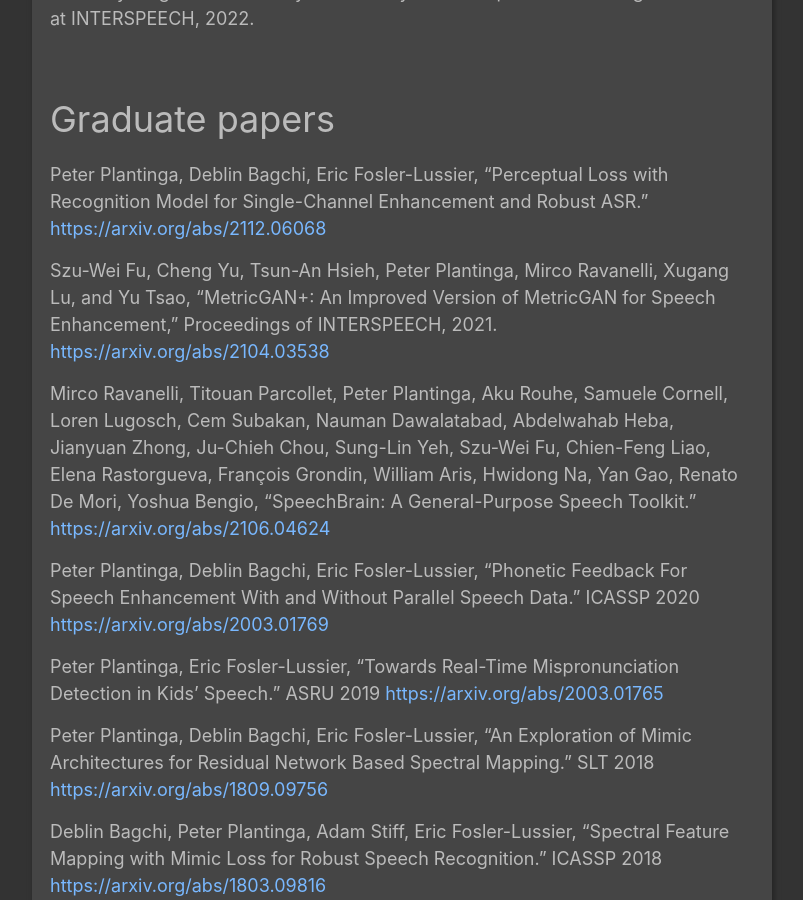
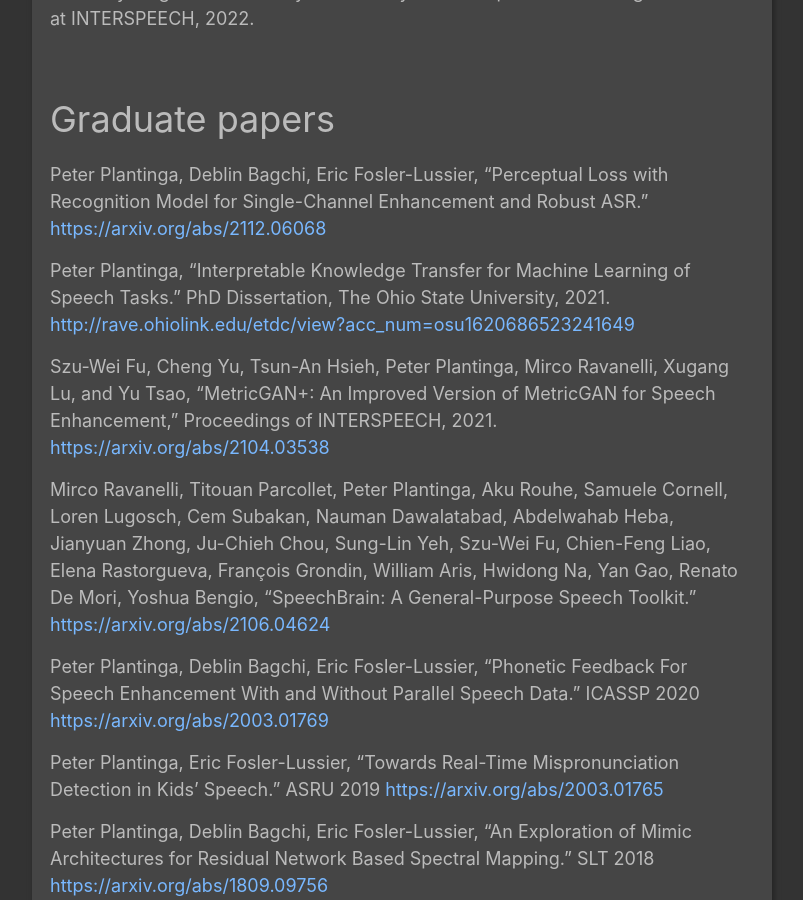
Before and after one commit to pplantinga/massey-plantinga.com, a Jekyll site: the page built from papers.md, in a window 1280 px wide and 900 px high, scrolled down 731 px. Shown: the whole window, without its empty margins (238-1041 px from the left). Built offline with Jekyll 4.4.1, drawn with Linux system fonts in a browser that asks for light colours.

Commit message:
Add dissertation

```diff
--- a/papers.md
+++ b/papers.md
@@ -22,6 +22,10 @@
 Peter Plantinga, Deblin Bagchi, Eric Fosler-Lussier, "Perceptual Loss with
 Recognition Model for Single-Channel Enhancement and Robust ASR."
 [https://arxiv.org/abs/2112.06068](https://arxiv.org/abs/2112.06068)
+
+Peter Plantinga, "Interpretable Knowledge Transfer for Machine Learning of Speech Tasks."
+PhD Dissertation, The Ohio State University, 2021.
+[http://rave.ohiolink.edu/etdc/view?acc_num=osu1620686523241649](http://rave.ohiolink.edu/etdc/view?acc_num=osu1620686523241649)
 
 Szu-Wei Fu, Cheng Yu, Tsun-An Hsieh, Peter Plantinga, Mirco Ravanelli, Xugang Lu, and Yu Tsao, "MetricGAN+: An Improved Version of MetricGAN for Speech Enhancement," Proceedings of INTERSPEECH, 2021. [https://arxiv.org/abs/2104.03538](https://arxiv.org/abs/2104.03538)
 
```
